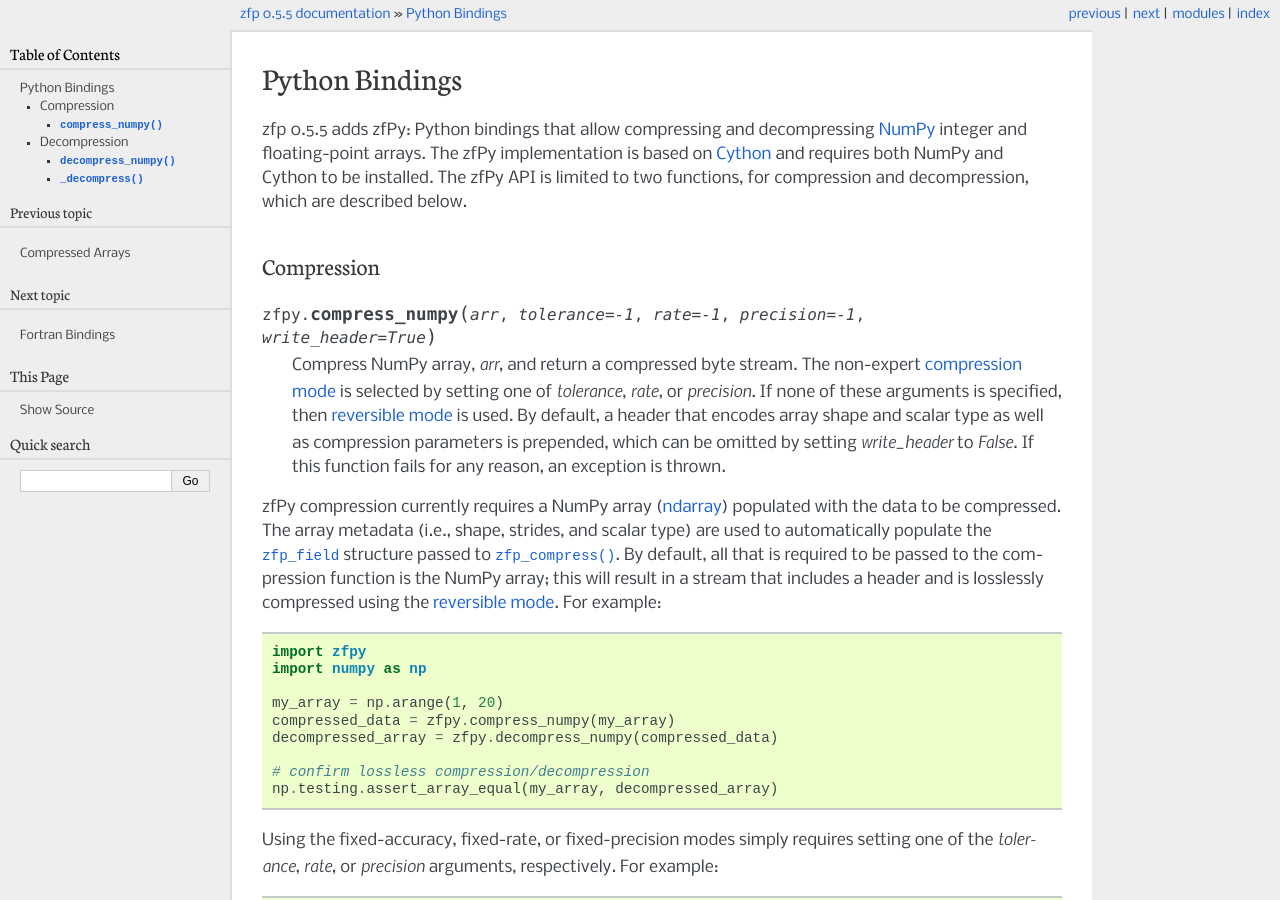
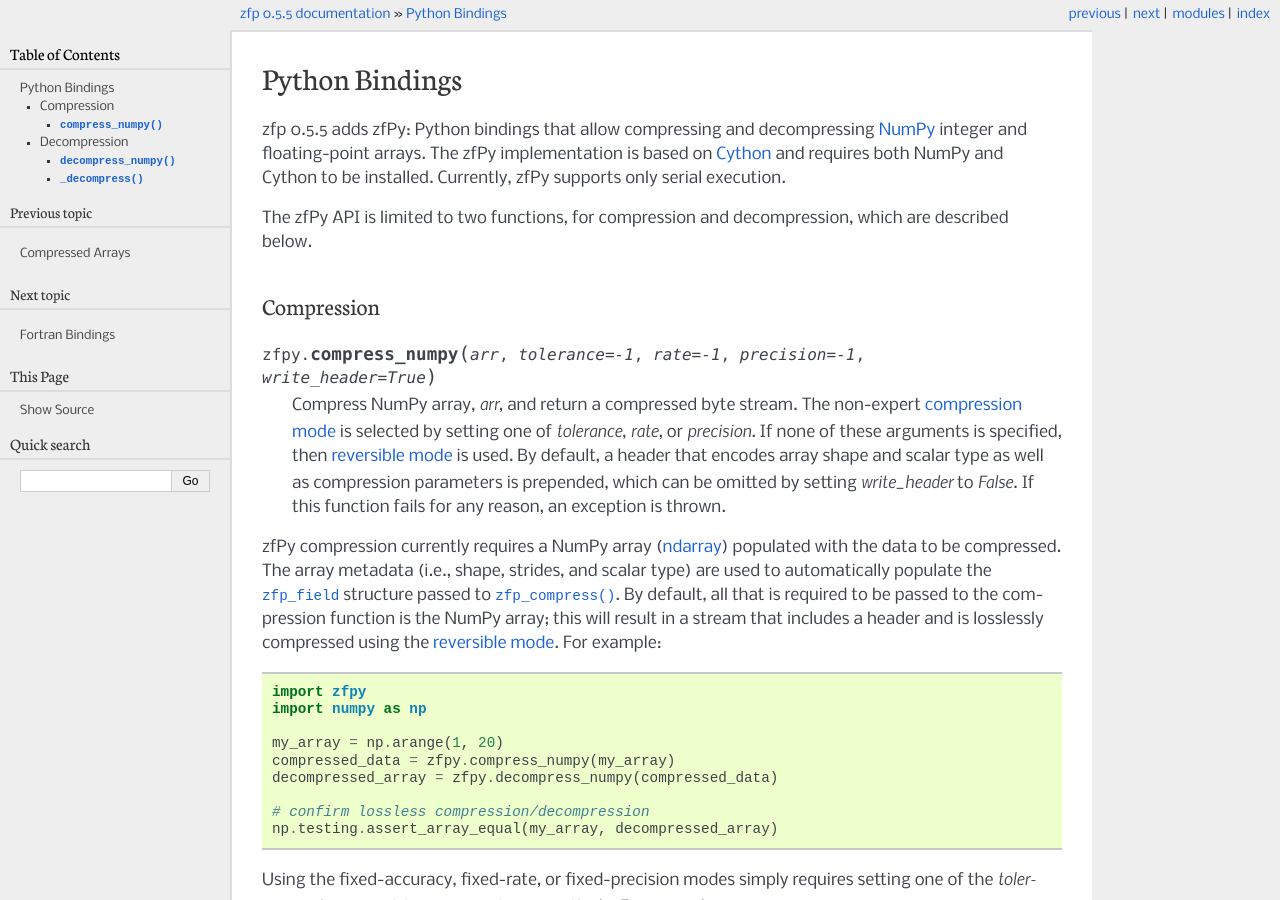
Before and after one commit to LLNL/zfp, a Sphinx documentation site: the page built from docs/source/python.rst, in a window 1280 px wide and 900 px high. Built offline with Sphinx 7.4.7, drawn with Linux system fonts in a browser that asks for light colours; formulas are drawn with MathJax 3.

Commit message:
Document that zfPy is serial only

```diff
--- a/docs/source/python.rst
+++ b/docs/source/python.rst
@@ -11,8 +11,10 @@ Python Bindings
 and decompressing `NumPy <https://www.numpy.org>`_ integer and
 floating-point arrays.  The |zfpy| implementation is based on
 `Cython <https://cython.org>`_ and requires both NumPy and Cython
-to be installed.  The |zfpy| API is limited to two functions, for
-compression and decompression, which are described below.
+to be installed.  Currently, |zfpy| supports only serial execution.
+
+The |zfpy| API is limited to two functions, for compression and
+decompression, which are described below.
 
 Compression
 -----------
```
